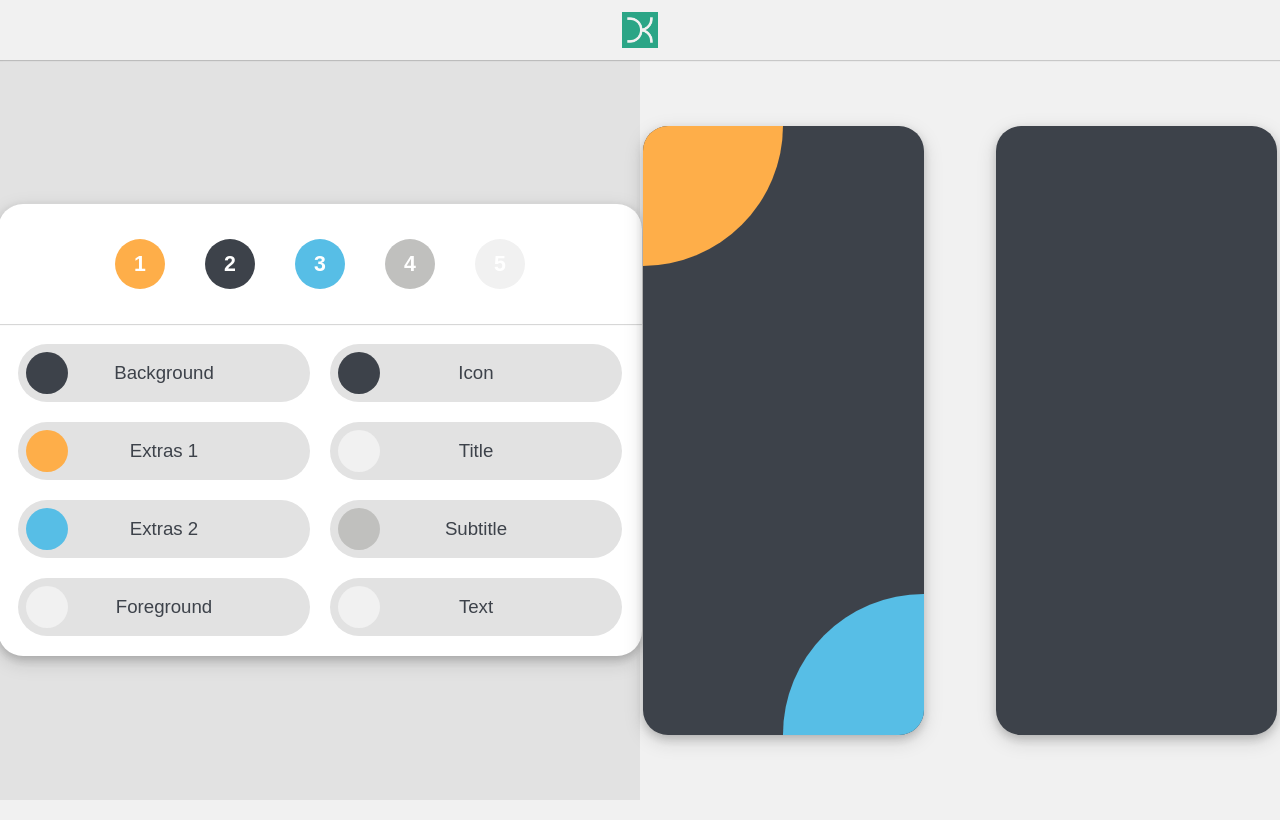
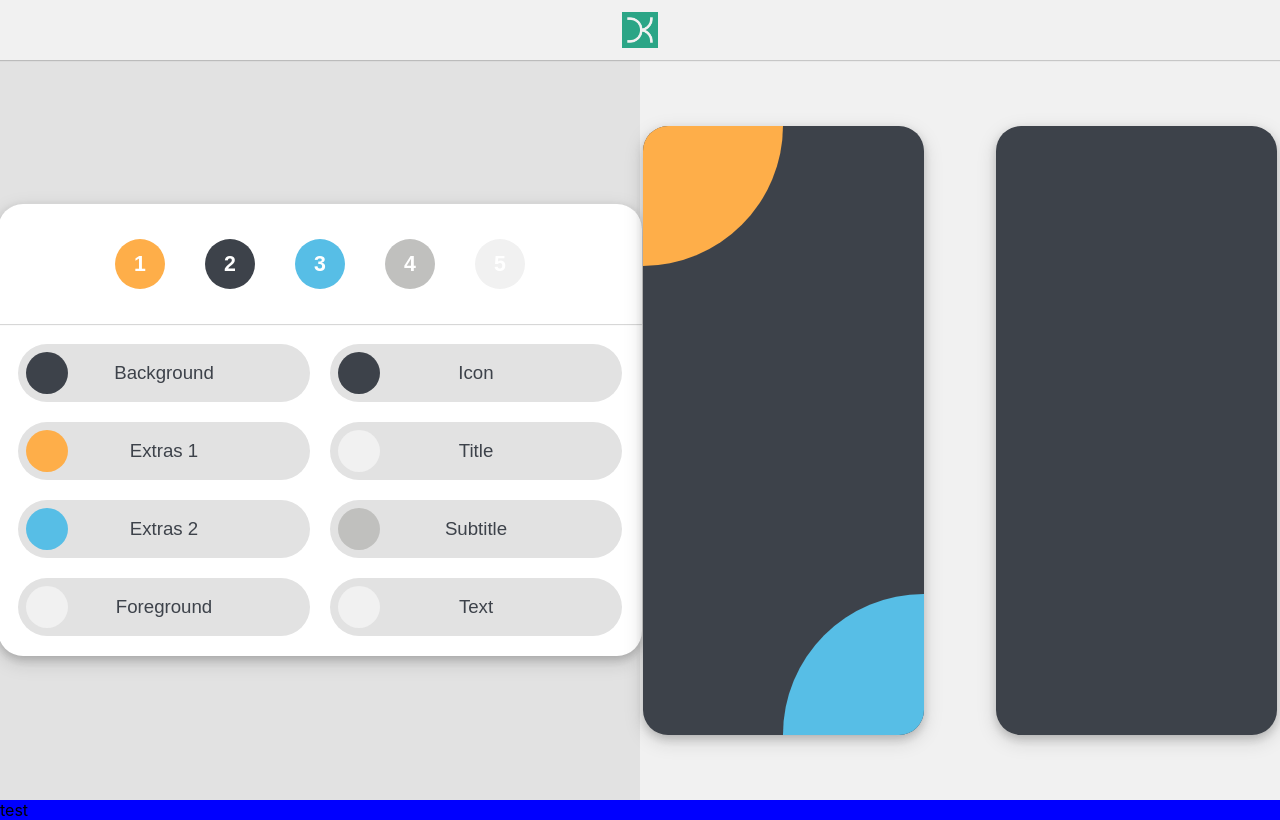
Before and after one commit to KotkaDK/Design_Tools, a React (Create React App) app: page / in a window 1280 px wide. Built offline with nearby package versions, Linux system fonts and the light colour scheme; the HTML template or start-up script is replaced by a standard one.

Commit message:
Some old updates

```diff
--- a/src/App.js
+++ b/src/App.js
@@ -3,6 +3,7 @@ import './App.sass';
 import Logo from "./assets/DesignKotkaLogo.png";
 
 import ColorPaletteTool from './components/ColorPaletteTool';
+import ColorPickerTool from './components/ColorPickerTool';
 
 function App() {
   return (
@@ -12,6 +13,7 @@ function App() {
       </div>
       <div id="DivContent">
         <ColorPaletteTool/>
+        <ColorPickerTool/>
       </div>
     </div>
   );
--- a/src/App.sass
+++ b/src/App.sass
@@ -354,3 +354,8 @@ button
 .PreviewBlobBottomRight
   bottom: -140.625px
   right: -140.625px
+
+.DivColorPickerBackgroundOverlay
+  background-color: blue
+  width: 100%
+  height: 100%
--- /dev/null
+++ b/src/components/ColorPickerTool.jsx
@@ -0,0 +1,11 @@
+
+
+function ColorPickerTool() {
+  return (
+    <div className="DivColorPickerBackgroundOverlay">
+      test
+    </div>
+  );
+}
+
+export default ColorPickerTool;
```
